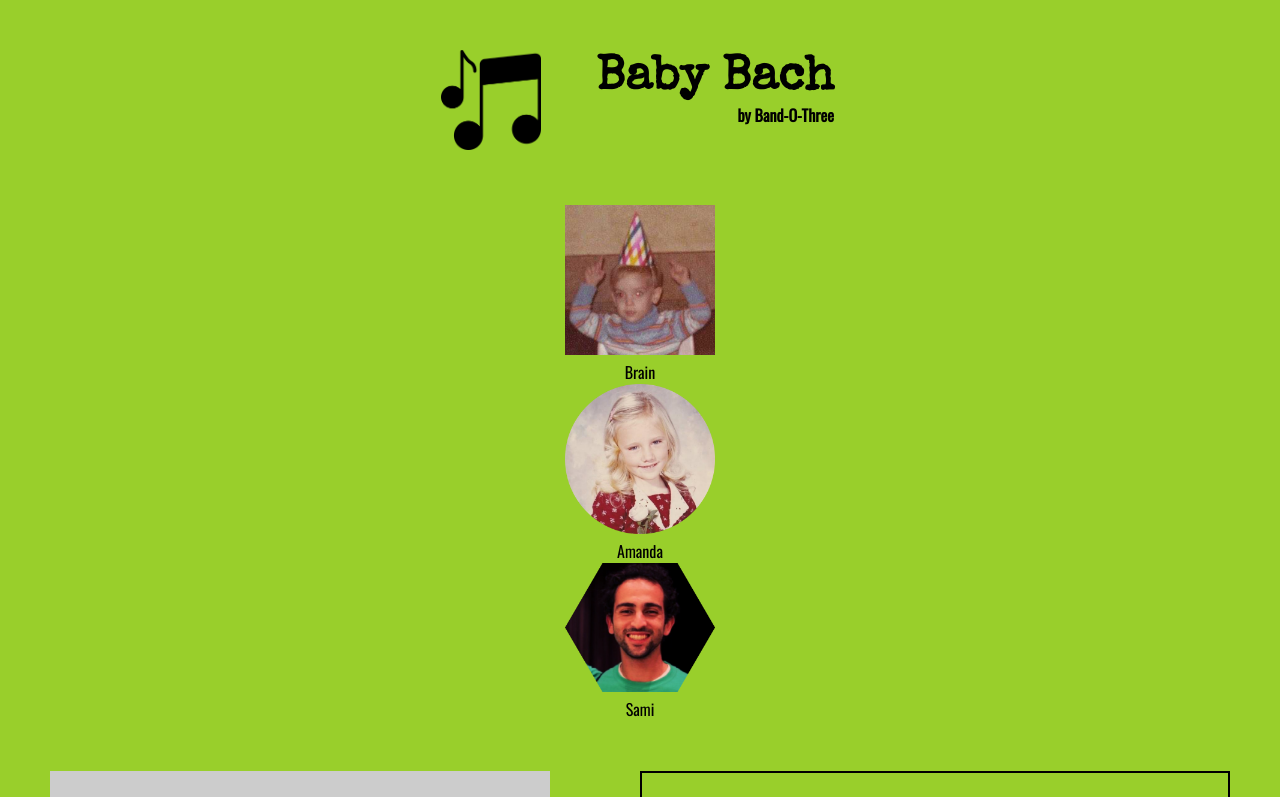
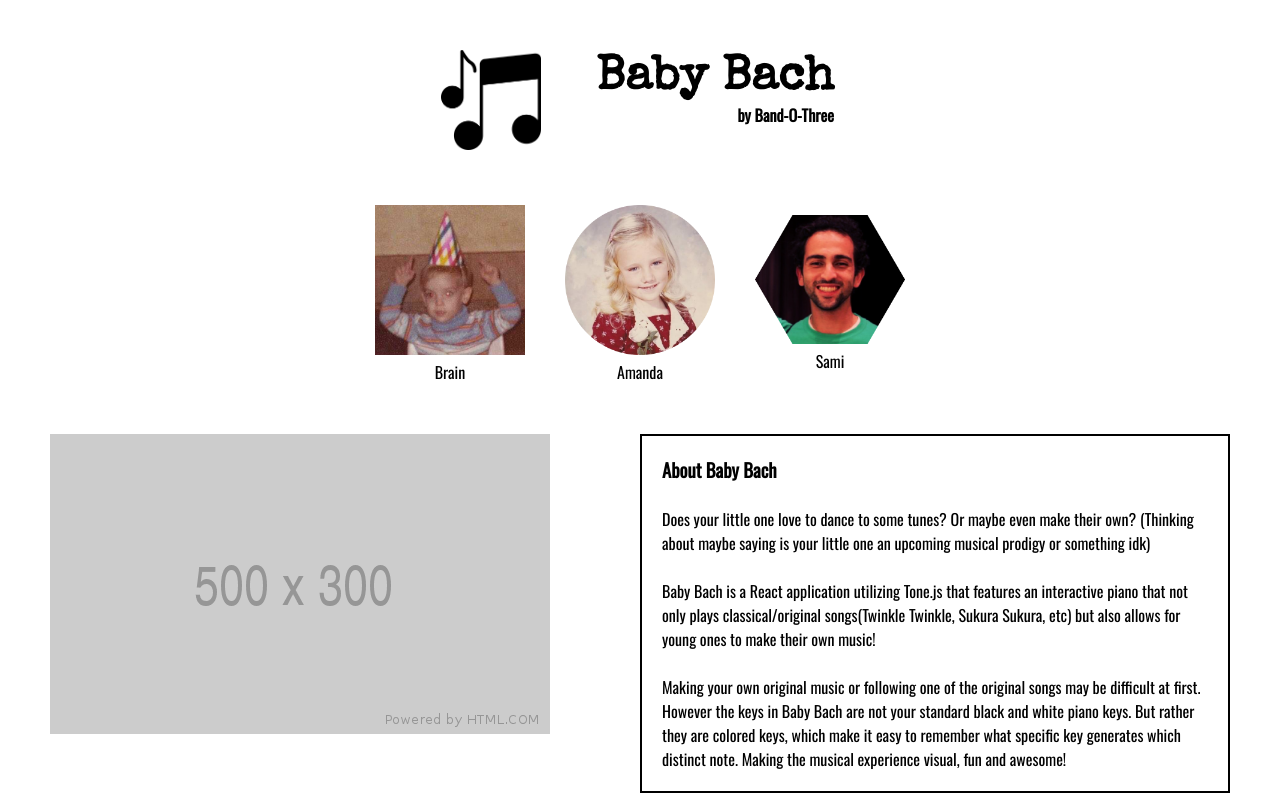
Before and after one commit to brianthomashammond/mintbean-js-musichacks, a React (Create React App) app: page / in a window 1280 px wide. Shown: the top 797 px of the page. Built offline with nearby package versions, Linux system fonts and the light colour scheme.

Commit message:
landing styling images

```diff
--- a/src/App.css
+++ b/src/App.css
@@ -14,7 +14,6 @@ body {
 
 .landing-container {
 	padding: 50px;
-	background-color: rgb(153, 207, 43);
 	width: 100%;
 }
 
@@ -52,15 +51,21 @@ body {
 /* Team Section */
 
 .team-wrapper {
-	display: flex;
-	flex-wrap: wrap;
-	justify-content: center;
 	text-align: center;
 	margin-bottom: 50px;
 }
 
+.team-member {
+	display: flex;
+	flex-wrap: wrap;
+	justify-content: center;
+	align-items: center;
+}
+
 .team-member img {
 	width: 150px;
+	margin-left: 20px;
+	margin-right: 20px;
 }
 
 /* Bottom Section */
```
Also changed, not shown: src/assets/bgimg.png (added).
